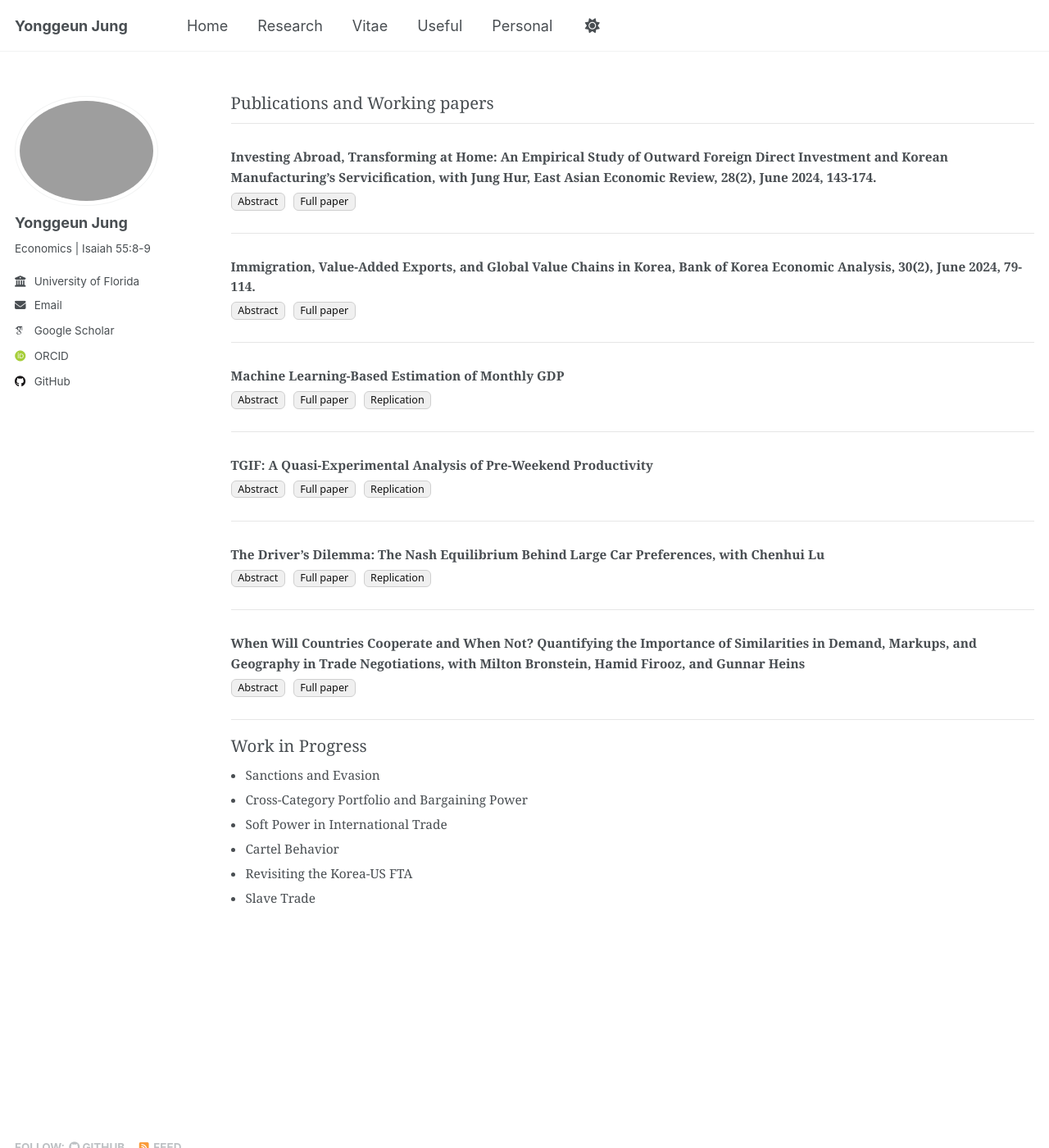
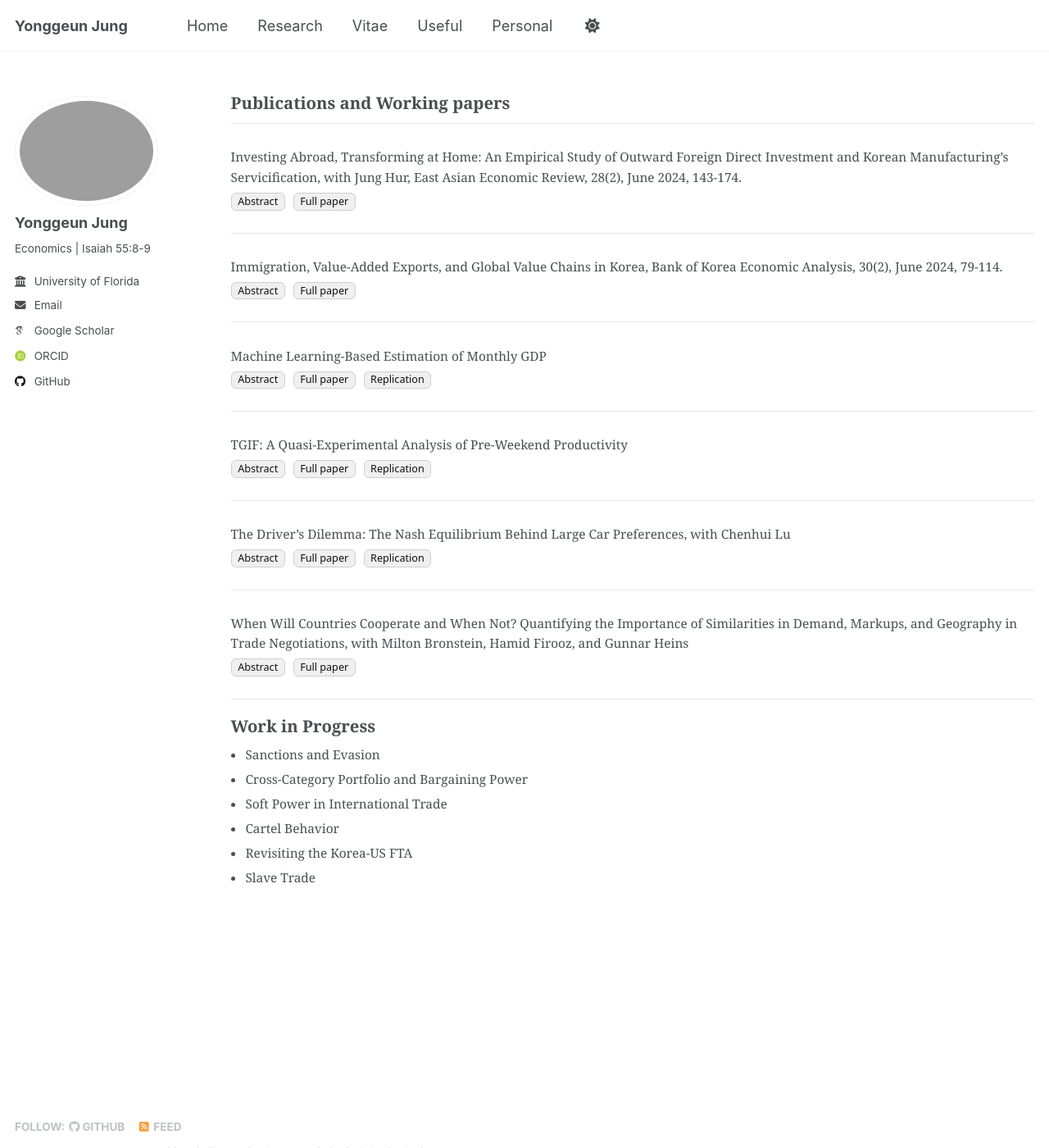
Before and after one commit to Yonggeun-Jung/yonggeun-jung.github.io, a Jekyll site: the page built from _pages/research.html, in a window 1280 px wide and 1400 px high. Shown: the whole window at 82% size. Built offline with Jekyll 4.4.1, drawn with Linux system fonts in a browser that asks for light colours; some web fonts are replaced.

Commit message:
fix error

```diff
--- a/_pages/research.html
+++ b/_pages/research.html
@@ -10,11 +10,11 @@ author_profile: true
 <style>
   /* ===== Research page styles ===== */
   .publication-section { font-size: 0.9em; line-height: 1.6; }
-  .section-title { margin: 0.2em 0 0.6em; font-size: 1.25em; font-weight: 400; }
+  .section-title { margin: 0.2em 0 0.6em; font-size: 1.25em; font-weight: 700; }
   .subtle-hr { border: 0; border-top: 1px solid #e6e6e6; margin: 0.8em 0 1.2em; }
 
   .pub-card { padding: 0.6em 0; }
-  .pub-title { margin: 0 0 0.35em; font-size: 0.95em; font-weight: 700; color: inherit; }
+  .pub-title { margin: 0 0 0.35em; font-size: 0.95em; font-weight: 400; color: inherit; }
 
   .btn-row { display: flex; flex-wrap: wrap; gap: 0.6em; align-items: flex-start; }
 
```
